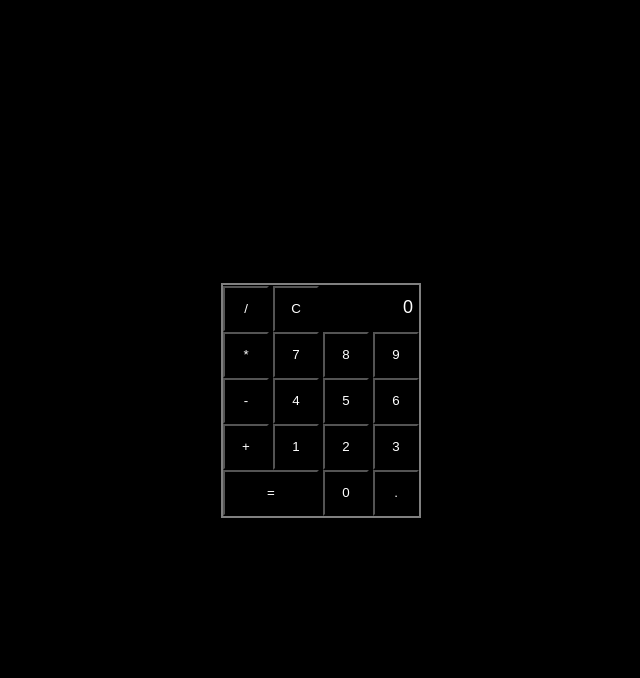
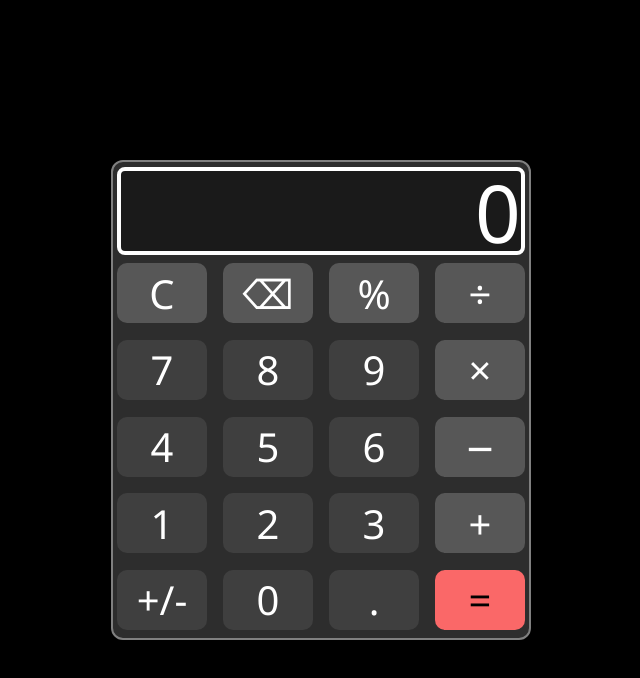
Before and after one commit to AbdellatifAH/calculator, a plain HTML site: page index.html in a window 1280 px wide. Shown: the whole page, without its empty margins (319-959 px from the left). Drawn offline with Linux system fonts and the light colour scheme.

Commit message:
Changed calculator UI Added backspace button Added keyboard support

```diff
--- a/index.html
+++ b/index.html
@@ -11,35 +11,37 @@
 
 <body>
     <div class="calculator">
-        <div>
-            <button class="operator">/</button>
-            <button id="clear">C</button>
-            <input type="text" value="0" id="result" readonly />
+        <input type="text" value="0" id="result" readonly />
+        <div class="first Row">
+            <button id="clear" value="clear" data-key="27" >C</button>
+            <button id="backSpace" value="backspace" data-key="8" > ⌫</button>
+            <button id="percentage" value="%" data-key="53" >%</button>
+            <button class="operator" value="/" data-key="191" >÷</button>
         </div>
-        <div>
-            <button class="operator">*</button>
-            <button class="numbers">7</button>
-            <button class="numbers">8</button>
-            <button class="numbers">9</button>
+        <div class="second Row">
+            <button class="numbers" value="7" data-key="55" >7</button>
+            <button class="numbers" value="8" data-key="56" >8</button>
+            <button class="numbers" value="9" data-key="57" >9</button>
+            <button class="operator" value="*" data-key="106" >×</button>
         </div>
-        <div>
-            <button class="operator">-</button>
-            <button class="numbers">4</button>
-            <button class="numbers">5</button>
-            <button class="numbers">6</button>
+        <div class="third Row">
+            <button class="numbers" value="4" data-key="52" >4</button>
+            <button class="numbers" value="5" data-key="53" >5</button>
+            <button class="numbers" value="6" data-key="54" >6</button>
+            <button class="operator" value="-" data-key="189" >−</button>
         </div>
-        <div>
-            <button class="operator">+</button>
-            <button class="numbers">1</button>
-            <button class="numbers">2</button>
-            <button class="numbers">3</button>
+        <div class="fourth Row">
+            <button class="numbers" value="1" data-key="49" >1</button>
+            <button class="numbers" value="2" data-key="50" >2</button>
+            <button class="numbers" value="3" data-key="51" >3</button>
+            <button class="operator" value="+" data-key="187" >+</button>
         </div>
-        <div>
-            <button id="equal">=</button>
-            <button class="numbers">0</button>
-            <button id="point">.</button>
+        <div class="fifth Row">
+            <button id="sign" value="sign" data-key="192" >+/-</button>
+            <button class="numbers" value="0" data-key="48" >0</button>
+            <button id="point" value="." data-key="190" >.</button>
+            <button id="equal" value="=" data-key="187" >=</button>
         </div>
     </div>
 </body>
-
 </html>
--- a/jvs.js
+++ b/jvs.js
@@ -1,9 +1,12 @@
 const display = document.querySelector("#result");
 const numberButtons = document.querySelectorAll(".numbers");
 const operatorButtons = document.querySelectorAll(".operator");
+const percentagButton = document.querySelector("#percentage");
 const clearButton = document.querySelector("#clear");
 const equalButton = document.querySelector("#equal");
+const backSpaceButton = document.querySelector("#backSpace");
 const pointButton = document.querySelector("#point");
+const signButton = document.querySelector("#sign");
 let operator = '',
     operator2 = '',
     firstOperand = 0,
@@ -76,11 +79,14 @@ function clear() {
         operatorSign.addEventListener("click", operatorButtonsF);
     });
     equalButton.addEventListener("click", equalButtonF)
-    pointButton.addEventListener("click", pointButtonF, { once: true })
+    pointButton.addEventListener("click", pointButtonF)
+    backSpaceButton.addEventListener("click", backSpaceButtonF);
+    percentagButton.addEventListener("click", percentagButtonF);
+    signButton.addEventListener("click", signButtonF);
 }
 
 function numberButtonsF(e) {
-    operandContainer = operandContainer + e.target.innerText;
+    operandContainer = operandContainer + e.target.value;
     dScreen(operandContainer)
 }
 
@@ -88,7 +94,7 @@ function operatorButtonsF(e) {
     if (operator) {
         secondOperand = Number(operandContainer);
         operandContainer = '';
-        operator2 = e.target.innerText;
+        operator2 = e.target.value;
         clrD = true
         firstOperand = operate(firstOperand, operator, secondOperand);
         operator = operator2;
@@ -97,16 +103,19 @@ function operatorButtonsF(e) {
     else {
         firstOperand = Number(operandContainer);
         operandContainer = '';
-        operator = e.target.innerText;
+        operator = e.target.value;
         clrD = true;
     }
-    pointButton.addEventListener("click", pointButtonF, { once: true })
+    pointButton.addEventListener("click", pointButtonF)
 }
 
 function equalButtonF() {
     if (firstOperand != 0 && operator != 0) {
-        equalButton.removeEventListener("click", equalButtonF)
-        pointButton.removeEventListener("click", pointButtonF)
+        equalButton.removeEventListener("click", equalButtonF);
+        backSpaceButton.removeEventListener("click", backSpaceButtonF);
+        percentagButton.removeEventListener("click", percentagButtonF);
+        signButton.removeEventListener("click", signButtonF);
+        pointButton.removeEventListener("click", pointButtonF);
         numberButtons.forEach(number => {
             number.removeEventListener("click", numberButtonsF);
         });
@@ -116,8 +125,10 @@ function equalButtonF() {
         secondOperand = Number(operandContainer);
         operandContainer = '';
         result = operate(firstOperand, operator, secondOperand);
-        if(result)
-        dScreen(Number(result.toFixed(7)))
+        if(result && typeof(result)!=='string')
+        dScreen(Number(result.toFixed(8)));
+        else
+        dScreen(result);
 
     }
     else {
@@ -126,9 +137,26 @@ function equalButtonF() {
     }
 }
 
+function backSpaceButtonF(){
+    operandContainer= operandContainer.slice(0, -1);
+    dScreen(operandContainer)
+}
+
+function percentagButtonF(){
+    operandContainer= (firstOperand*operandContainer)/100;
+    dScreen(operandContainer);
+}
+
+function signButtonF(){
+    operandContainer=operandContainer*-1;
+    dScreen(operandContainer);
+}
+
 function pointButtonF(e) {
-    operandContainer = operandContainer + e.target.innerText;
+    if(!operandContainer.includes(".")){
+    operandContainer = operandContainer + e.target.value;
     dScreen(operandContainer);
+    }
 }
 
 function delay(time) {
@@ -145,8 +173,17 @@ operatorButtons.forEach(operatorSign => {
 
 equalButton.addEventListener("click", equalButtonF);
 
-clearButton.addEventListener("click", () => {
-    clear();
-})
+backSpaceButton.addEventListener("click", backSpaceButtonF);
 
-pointButton.addEventListener("click", pointButtonF, { once: true })
+clearButton.addEventListener("click", clear);
+
+percentagButton.addEventListener("click", percentagButtonF);
+
+signButton.addEventListener("click", signButtonF);
+
+pointButton.addEventListener("click", pointButtonF);
+
+window.addEventListener('keydown', function(e){
+    const key = document.querySelector(`button[data-key='${e.keyCode}']`);
+    key.click();
+});
--- a/style.css
+++ b/style.css
@@ -2,6 +2,7 @@
     box-sizing: border-box;
     padding: 0;
     margin: 0;
+    font-family:'Segoe UI', Tahoma, Geneva, Verdana, sans-serif;
 }
 
 body{
@@ -13,31 +14,54 @@ body{
     height: 100vh;;
 }
 
-button{
-    width: 46px;
-    height: 46px;
-    color: white;
-    background-color: black;
-}
-
-button#equal{
-    width: 96px;
-}
-
 .calculator{
     display: flex;
     flex-direction: column;
-    width: 200px;
-    height: 235px;
+    align-items: center;
+    justify-content: center;
+    border-radius: 12px;
+    background-color: #dfdfdf33;
+    width: 420px;
+    height: 480px;
     border: 2px solid gray;
+    padding-top: 5px;
+}
+.Row{
+    flex: 1;
+    width: 440px;
+    display: flex;
+    align-items: center;
+    justify-content: space-evenly;
+    padding: 0;
+}
+
+button{
+    width: 90px;
+    height: 60px;
+    border-radius: 10px;
+    color: white;
+    background-color: #89898933;
+    font-size: 40px;
+    box-shadow: 0;
+    border:  gray;
+}
+
+.operator , #backSpace , #percentage , #clear {
+    background-color: #ffffff33;
+}
+
+#equal{
+    background-color: #fa6868;
+    color: black;
 }
 
 #result{
-    width: 90px;
-    height: 46px;
-    background-color: black;
+    background-color: rgb(26, 26, 26);
+    width: 98%;
+    height: 88px;
+    border-radius: 8px;
     color: white;
-    font-size: 18px;
+    font-size: 80px;
     text-align: right;
-    border: 0;
+    border: white 4px solid;
 }
```
